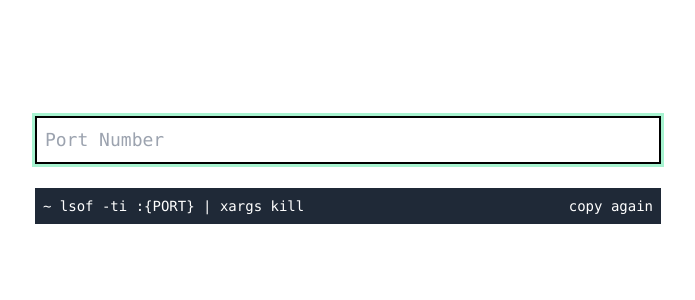
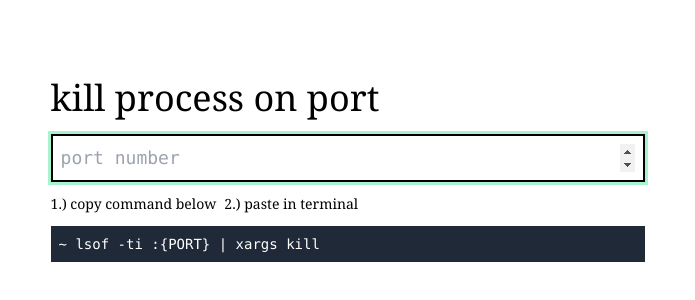
Before and after one commit to Ian-Matthew/killprocess, a Next.js app: page / in a window 1280 px wide. Shown: the part 230-530 px from the top of the page, without its empty margins (292-987 px from the left). Built offline with nearby package versions, Linux system fonts and the light colour scheme.

Commit message:
add input enter click listener

```diff
--- a/pages/index.js
+++ b/pages/index.js
@@ -1,47 +1,110 @@
-import Head from 'next/head'
-import styles from '../styles/Home.module.css'
-import React from 'react'
+import Head from "next/head";
+import styles from "../styles/Home.module.css";
+import React from "react";
 export default function Home() {
-  const [port, setPort] = React.useState(null)
-  const debouncedPortVal = useDebounce(port, 300)
-  const [command, setCommand] = React.useState(formatCopyCommand(port))
-  const inputRef = React.useRef(null)
-  const otherRef = React.useRef(null)
+  const [port, setPort] = React.useState(null);
+  const debouncedPortVal = useDebounce(port, 500);
+  const [command, setCommand] = React.useState(formatCopyCommand(port));
+  const commandRef = React.useRef(null);
+  const portRef = React.useRef(null);
+  const [copied, setCopied] = React.useState(false);
   const copyOnChange = (e) => {
-  e.preventDefault();
-  setPort(e.target.value)
+    e.preventDefault();
+    setCopied(false);
+    setPort(e.target.value);
+  };
+  function copyCode() {
+    setCopied(true);
+    commandRef.current.select();
+    document.execCommand("copy");
+  }
+  function inputPress(e) {
+    if(portRef.current === document.activeElement && e.charCode === 13){
+      copyCode()
+    }
   }
   React.useEffect(() => {
-    if(debouncedPortVal) {
-      inputRef.current.value = formatCopyCommand(debouncedPortVal)
-      setCommand(inputRef.current.value)
+    setCommand(formatCopyCommand(port));
+  }, [port]);
+
+  React.useEffect(() => {
+    if (portRef.current) {
+      portRef.current.focus();
     }
-    else{
-      inputRef.current.value = null
-      setCommand(formatCopyCommand(null))
-    }
-  },[debouncedPortVal])
-  React.useEffect(() => {
-    if(otherRef.current){
-      otherRef.current.focus()
-    }
-  },[otherRef.current])
+  }, [portRef.current]);
   return (
-    <div className="min-h-screen h-full flex flex-col items-center justify-center">
-      <div className="flex flex-col font-mono max-w-prose w-full">
-      <input className="absolute opacity-0 pointer-events-none -left-full" value={port} ref={inputRef} type="text"/>
-      <input autoFocus={true} onChange={copyOnChange} ref={otherRef} className="text-lg flex-1 p-2 border-black focus:outline-none focus:ring focus:ring-green-200 border-solid border-2" placeholder="Port Number" type="text"/>
-      <code className="bg-gray-800 p-2 mt-6 text-white text-sm flex flex-row items-center justify-between">
-        <div><span className='select-none'>~ </span>{command}</div>
-        <button className='select-none'>copy again</button>
-      </code>
+    <div
+    className="min-h-screen h-full flex flex-col items-center justify-center relative">
+      {/* <div className="absolute w-full h-full bg-gray-800 bg-opacity-20"></div> */}
+
+      <div className="m-auto h-full w-full max-w-prose flex flex-col items-center justify-center space-y-3">
+        <div className="flex flex-col font-mono w-full relative">
+          <h1 className="text-4xl font-extralight mb-4 font-serif">
+            kill process on port {port}
+          </h1>
+
+          <input
+            className="absolute opacity-0 pointer-events-none -left-full"
+            value={command}
+            ref={commandRef}
+            readOnly
+            type="text"
+          />
+          <input
+            max={65535}
+            min={0}
+            autoFocus={true}
+            onChange={copyOnChange}
+            onKeyPress={inputPress}
+            ref={portRef}
+            value={port}
+            className="text-lg flex-1 p-2 border-black focus:outline-none focus:ring focus:ring-green-200 border-solid border-2"
+            placeholder="port number"
+            type="number"
+          />
+        </div>
+        <div className="w-full text-sm font-serif space-x-2 flex">
+          <div>1.) copy command below </div>
+          <div>2.) paste in terminal</div>
+        </div>
+        <code
+          onClick={copyCode}
+          className="bg-gray-800 hover:bg-gray w-full cursor-pointer p-2 text-white text-sm flex flex-row items-center justify-between"
+        >
+          <div>
+            <span className="select-none">~ </span>
+            {command}
+          </div>
+          {port && (
+            <button
+              onClick={copyCode}
+              className="select-none flex flex-row items-center space-x-1 focus:outline-none  focus:ring-1 rounded-  focus:ring-green-200 px-2"
+            >
+              <svg
+                className="h-4"
+                xmlns="http://www.w3.org/2000/svg"
+                fill="none"
+                viewBox="0 0 24 24"
+                stroke="currentColor"
+              >
+                <path
+                  strokeLinecap="round"
+                  strokeLinejoin="round"
+                  strokeWidth={2}
+                  d="M8 16H6a2 2 0 01-2-2V6a2 2 0 012-2h8a2 2 0 012 2v2m-6 12h8a2 2 0 002-2v-8a2 2 0 00-2-2h-8a2 2 0 00-2 2v8a2 2 0 002 2z"
+                />
+              </svg>
+              <span>{copied ? "copied!" : "copy"}</span>
+            </button>
+          )}
+        </code>
       </div>
     </div>
-  )
+  );
 }
 
-function formatCopyCommand(port){
-  return `lsof -ti :${port || "{PORT}"} | xargs kill`
+function formatCopyCommand(port) {
+  return `lsof -ti :${port || "{PORT}"} | xargs kill`;
 }
 
 // Credit to ... https://usehooks.com/useDebounce/
```
